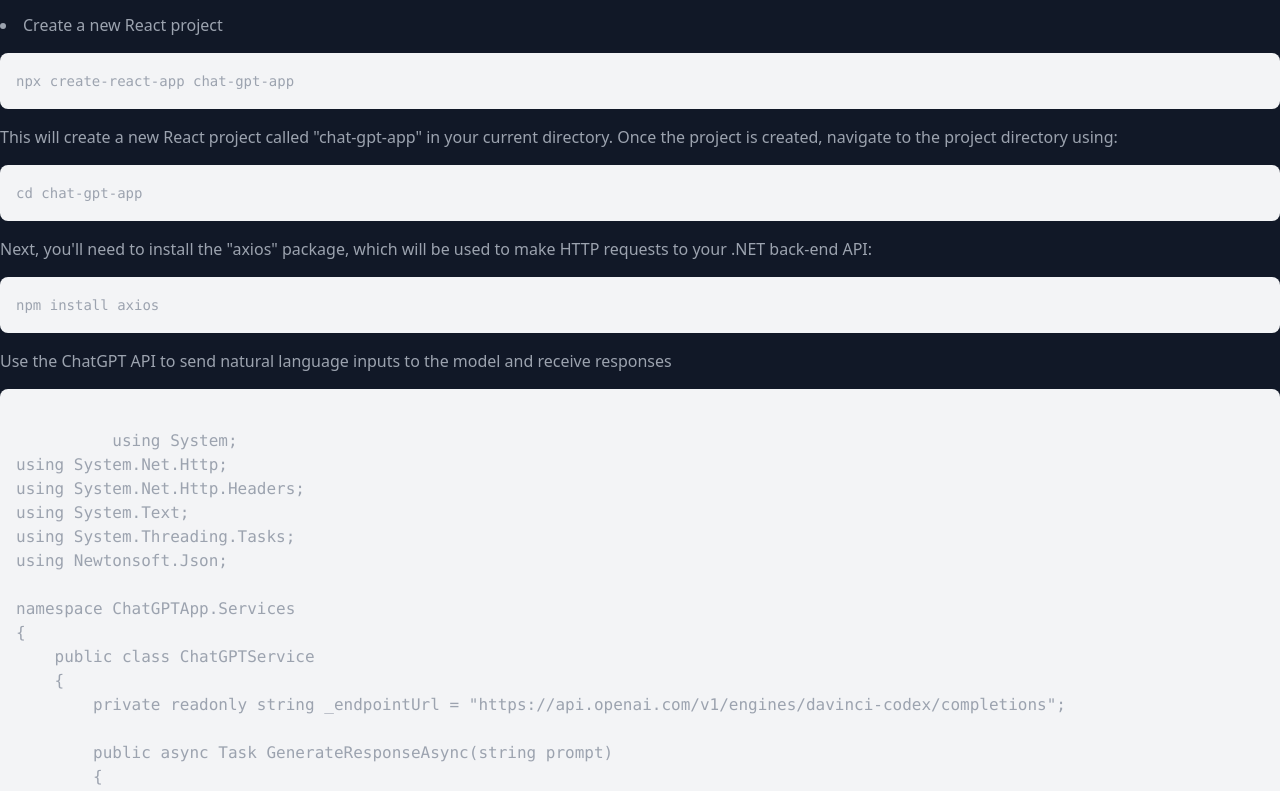
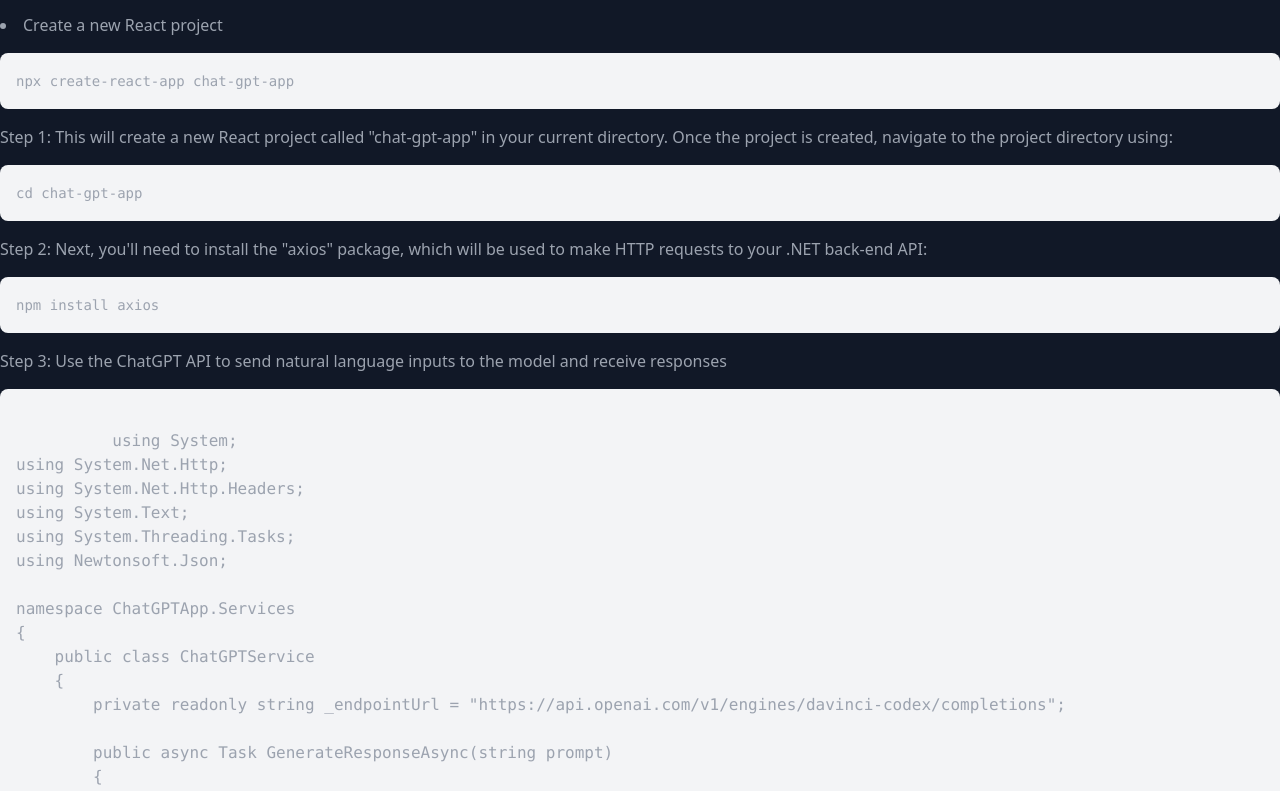
Before and after one commit to hereshecodes/hereshecodes.app, a React (Create React App) app: page / in a window 1280 px wide. Shown: the part 1980-2771 px from the top of the page. Built offline with nearby package versions, Linux system fonts and the light colour scheme.

Commit message:
Update Blog.js

```diff
--- a/src/components/Blog.js
+++ b/src/components/Blog.js
@@ -41,7 +41,7 @@
   </code>
 </pre>
 <p className="mb-4">
-  This will create a new React project called "chat-gpt-app" in your current directory. Once the project is created, navigate to the project directory using:
+  Step 1: This will create a new React project called "chat-gpt-app" in your current directory. Once the project is created, navigate to the project directory using:
 </p>
 <pre className="bg-gray-100 p-4 rounded-lg my-4">
   <code className="text-sm font-mono">
@@ -49,14 +49,14 @@
   </code>
 </pre>
 <p className="mb-4">
-  Next, you'll need to install the "axios" package, which will be used to make HTTP requests to your .NET back-end API:
+  Step 2: Next, you'll need to install the "axios" package, which will be used to make HTTP requests to your .NET back-end API:
 </p>
 <pre className="bg-gray-100 p-4 rounded-lg my-4">
   <code className="text-sm font-mono">
     npm install axios
   </code>
 </pre>
-<h2>Use the ChatGPT API to send natural language inputs to the model and receive responses</h2>
+<h2>Step 3: Use the ChatGPT API to send natural language inputs to the model and receive responses</h2>
 <pre className="bg-gray-100 p-4 rounded-lg my-4" dangerouslySetInnerHTML={{ __html: `
           using System;
 using System.Net.Http;
@@ -135,7 +135,7 @@
       <h2>Step 4: Use .NET to create a back-end API</h2>
 <p>To deploy the app to Azure, you can follow these steps:
 
-<li>Create an Azure account and log in to the Azure portal.</li>.
+<li>Create an Azure account and log in to the Azure portal.</li>
 <li>Create a new App Service and configure it with the necessary settings, such as the runtime stack, deployment source, and environment variables.</li>
 <li>Deploy the app to the App Service using your preferred deployment method, such as Git, FTP, or Azure CLI.</li>
 </p>
```
